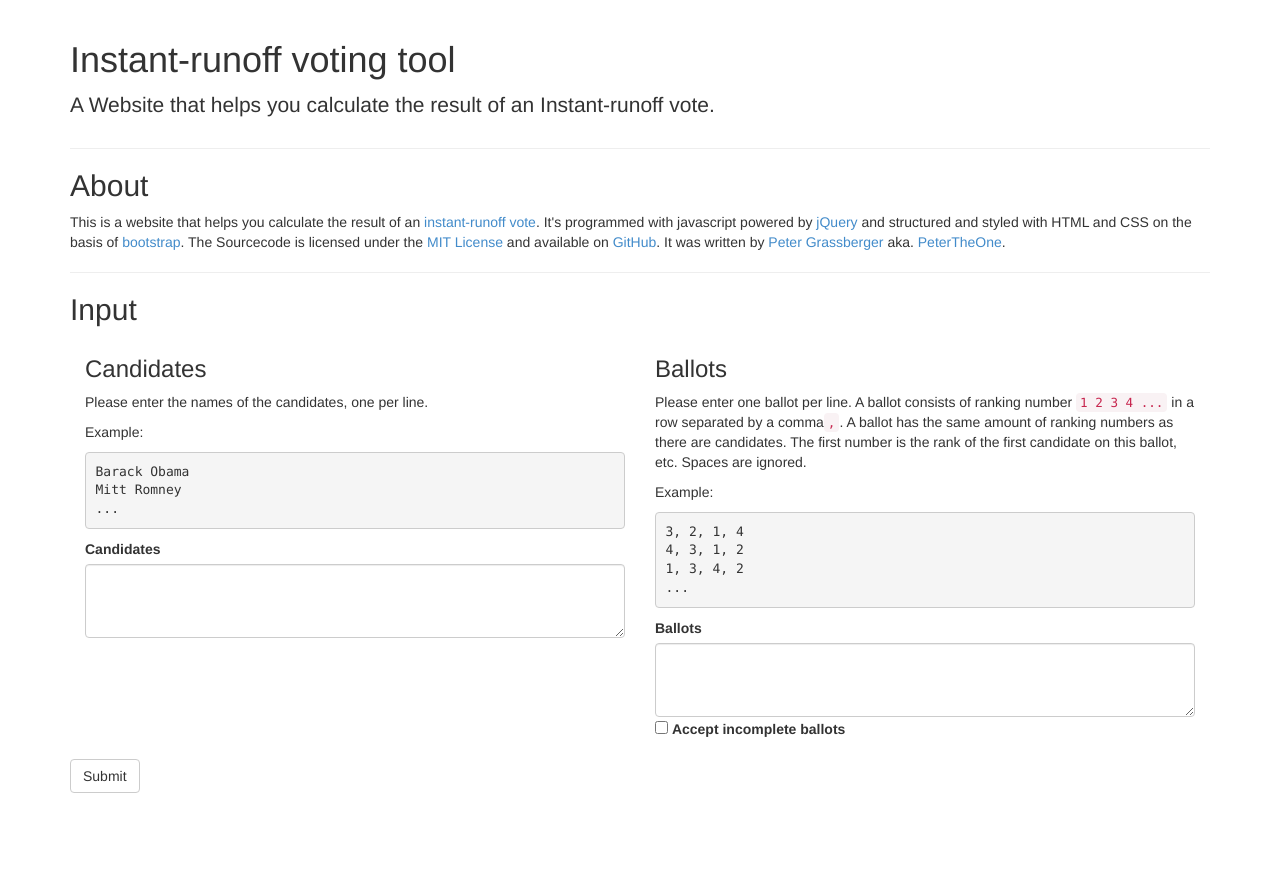
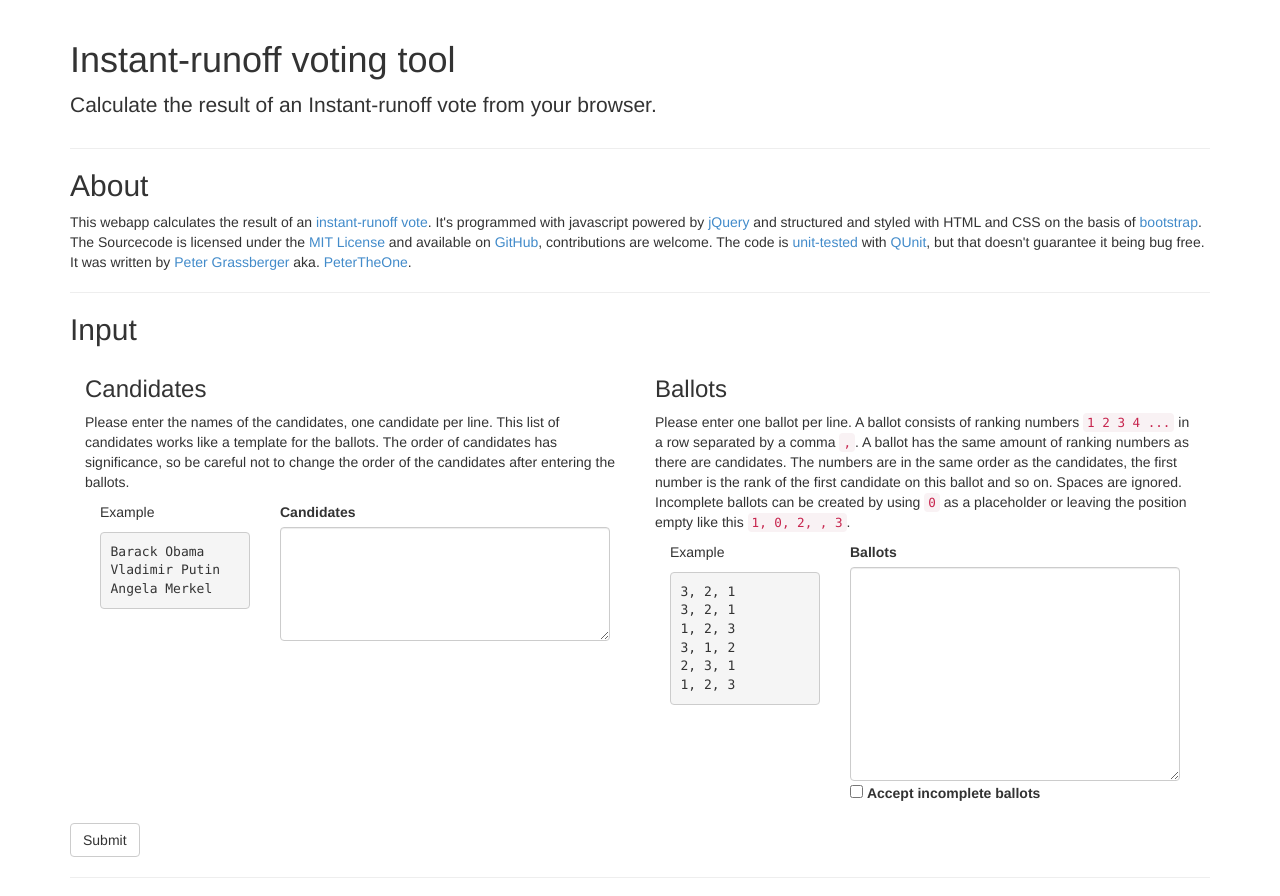
Before and after one commit to PeterTheOne/IRV, a plain HTML site: page index.html in a window 1280 px wide. Before the commit the page ends 800 px from the top, so only its background shows below. Drawn offline with Linux system fonts and the light colour scheme.

Commit message:
change description and fix typo.

```diff
--- a/index.html
+++ b/index.html
@@ -11,18 +11,20 @@
         <div class="container">
             <div class="page-header">
                 <h1>Instant-runoff voting tool</h1>
-                <p class="lead">A Website that helps you calculate the result of an Instant-runoff vote.</p>
+                <p class="lead">Calculate the result of an Instant-runoff vote from your browser.</p>
             </div>
 
             <h2>About</h2>
             <p>
-                This is a website that helps you calculate the result of an
+                This webapp calculates the result of an
                 <a href="https://en.wikipedia.org/wiki/Instant-runoff_voting">instant-runoff vote</a>.
                 It's programmed with javascript powered by <a href="http://jquery.com/">jQuery</a>
                 and structured and styled with HTML and CSS on the basis of
                 <a href="http://getbootstrap.com/">bootstrap</a>. The Sourcecode is licensed under the
                 <a href="http://opensource.org/licenses/MIT">MIT License</a> and available on
-                <a href="https://github.com/PeterTheOne/IRV">GitHub</a>. It was written by
+                <a href="https://github.com/PeterTheOne/IRV">GitHub</a>, contributions are welcome.
+                The code is <a href="./test/">unit-tested</a> with <a href="http://qunitjs.com/">QUnit</a>,
+                but that doesn't guarantee it being bug free. It was written by
                 <a href="http://petergrassberger.com">Peter Grassberger</a> aka.
                 <a href="https://twitter.com/PeterTheOne">PeterTheOne</a>.
             </p>
@@ -34,39 +36,58 @@
             <form role="form">
                 <div class="form-group col-md-6">
                     <h3>Candidates</h3>
-                    <p>Please enter the names of the candidates, one per line.</p>
-                    <p>Example:</p>
-                    <pre>Barack Obama<br />Mitt Romney<br />...</pre>
-                    <label for="candidates">Candidates</label>
-                    <textarea id="candidates" class="form-control" rows="3"></textarea>
+                    <p>
+                        Please enter the names of the candidates, one candidate per
+                        line. This list of candidates works like a template for the
+                        ballots. The order of candidates has significance, so be
+                        careful not to change the order of the candidates after
+                        entering the ballots.
+                    </p>
+                    <div class="col-md-4">
+                        <p>Example</p>
+                        <pre>Barack Obama<br />Vladimir Putin<br />Angela Merkel<br /></pre>
+                    </div>
+                    <div class="col-md-8">
+                        <label for="candidates">Candidates</label>
+                        <textarea id="candidates" class="form-control" rows="5"></textarea>
+                    </div>
                 </div>
 
                 <div class="form-group col-md-6">
                     <h3>Ballots</h3>
                     <p>
                         Please enter one ballot per line. A ballot consists of
-                        ranking number <code>1 2 3 4 ...</code> in a row separated
-                        by a comma<code>,</code>. A ballot has the same amount
-                        of ranking numbers as there are candidates. The first number
-                        is the rank of the first candidate on this ballot, etc.
-                        Spaces are ignored.
+                        ranking numbers <code>1 2 3 4 ...</code> in a row separated
+                        by a comma <code>,</code>. A ballot has the same amount
+                        of ranking numbers as there are candidates. The numbers are
+                        in the same order as the candidates, the first number is the
+                        rank of the first candidate on this ballot and so on.
+                        Spaces are ignored. Incomplete ballots can be created by
+                        using <code>0</code> as a placeholder or leaving the
+                        position empty like this <code>1, 0, 2, , 3</code>.
                     </p>
-                    <p>Example:</p>
-                    <pre>3, 2, 1, 4<br />4, 3, 1, 2<br />1, 3, 4, 2<br />...</pre>
-                    <label for="ballots">Ballots</label>
-                    <textarea id="ballots" class="form-control" rows="3"></textarea>
+                    <div class="col-md-4">
+                        <p>Example</p>
+                        <pre>3, 2, 1<br />3, 2, 1<br />1, 2, 3<br />3, 1, 2<br />2, 3, 1<br />1, 2, 3</pre>
+                    </div>
+                    <div class="col-md-8">
+                        <label for="ballots">Ballots</label>
+                        <textarea id="ballots" class="form-control" rows="10"></textarea>
 
-                    <input id="incompleteBallots" type="checkbox" /> <label for="incompleteBallots">Accept incomplete ballots</label>
+                        <input id="incompleteBallots" type="checkbox" /> <label for="incompleteBallots">Accept incomplete ballots</label>
+                    </div>
                 </div>
 
                 <button id="submit" type="submit" class="btn btn-default">Submit</button>
+
+                <hr />
             </form>
 
             <div id="result-group">
-                <hr />
-
                 <h2>Result</h2>
                 <pre id="result">Please submit your request.</pre>
+
+                <hr />
             </div>
 
         </div>
```
Also changed, not shown: test/tests.js (+1 -1 lines).
